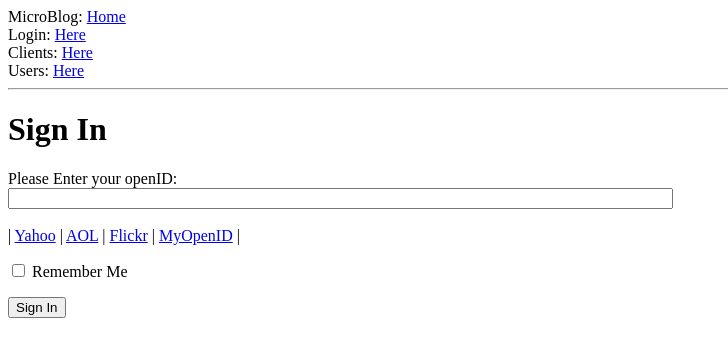
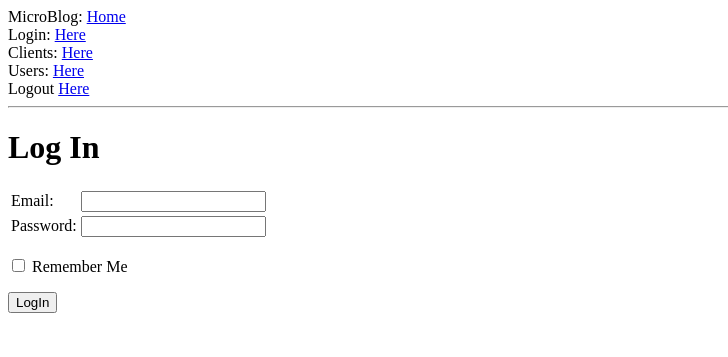
Before and after one commit to rpp114/sbt_notes, a Flask app: page /login in a window 1280 px wide. Shown: the top 357 px of the page, without its empty margins (0-728 px from the left). Run offline with Flask 2, Linux system fonts and the light colour scheme; parts of the project's set-up code (start-up, migrations or seed data) failed here and were passed over.

Commit message:
created signup and login.  Need to filter clients by logged in Therapist.

```diff
--- a/app/forms.py
+++ b/app/forms.py
@@ -1,21 +1,24 @@
 from flask_wtf import FlaskForm
-from wtforms import StringField, BooleanField, IntegerField, SelectField, RadioField, SelectMultipleField, widgets, PasswordField
-from wtforms.validators import DataRequired, InputRequired, EqualTo
+from wtforms import StringField, BooleanField, IntegerField, SelectField, RadioField, SelectMultipleField, widgets, PasswordField, SubmitField
+from wtforms.validators import DataRequired, InputRequired, EqualTo, Email
 from wtforms.fields.html5 import DateField
 # from models import
 
 class LoginForm(FlaskForm):
-  openid = StringField('openid', validators=[DataRequired()])
+  email = StringField('email', validators=[DataRequired(), Email()])
+  password = PasswordField('password', validators=[DataRequired()])
   remember_me = BooleanField('remember_me', default=False)
+  submit = SubmitField('Sign In')
+
+class PasswordChangeForm(FlaskForm):
+  old_password = PasswordField('old_password', validators=[DataRequired()])
+  new_password = PasswordField('new_password', validators=[DataRequired(), EqualTo('confirm', message='Come On Man!  Make them Match!')])
+  confirm = PasswordField('confirm')
 
 class UserInfoForm(FlaskForm):
-  first_name = StringField('first_name', validators=[DataRequired()])
-  last_name = StringField('last_name', validators=[DataRequired()])
-  # nickname = StringField('nickname', validators=[DataRequired()])
+  first_name = StringField('first_name', validators=[DataRequired()], default='First Name')
+  last_name = StringField('last_name', validators=[DataRequired()], default='Last Name')
   email = StringField('email', validators=[DataRequired()])
-  # password = PasswordField('password', validators=[DataRequired(),
-  #                                                 EqualTo('confirm', message='Passwords must Match!')])
-  confirm = PasswordField('confirm')
   calendar_access = BooleanField('cal_access', default=False)
 
 class ClientInfoForm(FlaskForm):
--- a/app/models.py
+++ b/app/models.py
@@ -1,5 +1,6 @@
 from app import db
-from flask_security import UserMixin, RoleMixin
+# from flask_security import UserMixin, RoleMixin  # Use for Roles later on.
+from flask_login import UserMixin
 import datetime
 from sqlalchemy.sql import func
 
@@ -34,7 +35,7 @@ class Post(db.Model):
     def __repr__(self):
         return '<post %r>' % (self.body)
 
-class Role(db.Model, RoleMixin):
+class Role(db.Model): #, RoleMixin):
     id = db.Column(db.INTEGER, primary_key=True)
     name = db.Column(db.VARCHAR(55), unique=True)
     description = db.Column(db.VARCHAR(256))
--- a/app/templates/base.html
+++ b/app/templates/base.html
@@ -11,6 +11,7 @@
     <div>Login: <a href="/login">Here</a></div>
     <div>Clients: <a href="/clients">Here</a></div>
     <div>Users: <a href="/users">Here</a></a></div>
+    <div>Logout <a href="/logout">Here</a></a></div>
     <hr />
     {% with messages = get_flashed_messages() %}
       {% if messages %}
--- a/app/templates/login.html
+++ b/app/templates/login.html
@@ -3,35 +3,18 @@
 {% extends 'base.html' %}
 
 {% block content %}
-<script type="text/javascript">
-  function set_openid(openid, pr) {
-    u = openid.search('<username>')
-    if (u != -1) {
-      user = prompt("Enter your " + pr + " username:")
-      openid = openid.substr(0,u) + user
-    }
-    form = document.forms['login']
-    form.elements['openid'].value = openid
-  }
-</script>
-  <h1>Sign In</h1>
-  <form action="" method="post" name="login">
+  <h1>Log In</h1>
+  <form action="/login" method="post">
     {{ form.hidden_tag() }}
-    <p>
-      Please Enter your openID:<br />
-      {{ form.openid(size=80) }}<br />
-      {% for error in form.openid.errors %}
-        <span style="color:red;">[{{ error }}]</span>
-        {% endfor %}<br />
-        | {% for pr in providers %}
-        <a href="javascript:set_openid('{{pr.url}}', '{{pr.name}}');">{{pr.name}}</a> |
-        {% endfor %}
-    </p>
+    <table>
+      <tr><td>Email: </td><td>{{ form.email(size=20) }}</td></tr>
+      <tr><td>Password: </td><td>{{ form.password(size=20) }}</td></tr>
+    </table>
     <p>
       {{ form.remember_me }} Remember Me
     </p>
     <p>
-      <input type="submit" value="Sign In" />
+      <input type="submit" value="LogIn" />
     </p>
   </form>
 
--- a/app/views.py
+++ b/app/views.py
@@ -1,12 +1,16 @@
 from flask import render_template, flash, redirect, jsonify, request, g, session, url_for
-from app import app, models, db, oauth_credentials
-from .forms import LoginForm, ClientInfoForm, NewEvalForm, ClientNoteForm, ClientAuthForm, UserInfoForm
-from flask_security import login_required
+from app import app, models, db, oauth_credentials, login_manager
+from .forms import LoginForm, ClientInfoForm, NewEvalForm, ClientNoteForm, ClientAuthForm, UserInfoForm, LoginForm, PasswordChangeForm
+from flask_login import login_required, login_user, logout_user
 from sqlalchemy import and_
 import json, datetime, httplib2, json
 from apiclient import discovery
 from oauth2client import client
 
+
+"""
+Pages pertaining to SignUps and LogIns
+"""
 
 @app.route('/')
 @app.route('/index')
@@ -27,22 +31,84 @@ def index():
 							user=user,
 							posts = posts)
 
-"""
-Pages pertaining to Users
-"""
+@login_manager.user_loader
+def load_user(id):
+	return models.User.query.get(id)
+
+@app.route('/logout')
+@login_required
+def logout():
+	logout_user()
+	return redirect(url_for('index'))
+
+# @app.route('/password')
+# @login_required
+# def password_change():
+# 	user_id = request.args.get('user_id')
+#
+# 	form = PasswordChangeForm()
+#
+#
+
+
+@app.route('/secret')
+@login_required
+def secret():
+	return 'You have found my secret place!!'
+
+@app.route('/signup', methods=['GET', 'POST'])
+def signup():
+	form = LoginForm()
+
+	if request.method == 'GET':
+		return render_template('signup.html', form=form)
+	elif request.method == 'POST':
+		if form.validate_on_submit():
+			print(form.data)
+
+			if models.User.query.filter_by(email=form.email.data).first():
+				return "Email already exists"
+			else:
+				new_user = models.User(email=form.email.data, password=form.password.data)
+				db.session.add(new_user)
+				db.session.commit()
+
+				login_user(new_user, remember=form.remember_me.data)
+
+				# drop User on User page to see if they are a therapist
+
+				return redirect(url_for('user_profile', user_id=new_user.id))
+	else:
+		return 'Form didn\'t Validate'
+
+
 
 @app.route('/login', methods=['GET', 'POST'])
 def login():
 	form = LoginForm()
-	if form.validate_on_submit():
-		print(form.data)
-		flash('Login requested for OpenId="%s", remember_me=%s' % (form.openid.data, str(form.remember_me.data)))
-		return redirect('/index')
-	return render_template('login.html',
-							title='Sign In',
-							form=form,
-							providers=app.config['OPENID_PROVIDERS'])
 
+	if request.method == 'GET':
+		return render_template('login.html',
+								form=form)
+	elif request.method == 'POST':
+		if form.validate_on_submit():
+			print(form.data)
+			user = models.User.query.filter_by(email=form.email.data).first()
+			if user:
+				if user.password == form.password.data:
+					login_user(user, remember=form.remember_me.data)
+					return redirect(url_for('index'))
+				else:
+					return redirect(url_for('login'))
+			else:
+				return redirect(url_for('signup'))
+	else:
+		return 'Form didn\'t Validate'
+
+
+"""
+Pages pertaining to Users
+"""
 
 @app.route('/users')
 def users_page():
@@ -77,10 +143,8 @@ def user_profile():
 		user.first_name = form.first_name.data
 		user.last_name = form.last_name.data
 		user.email = form.email.data
-		user.password = form.password.data
 		user.calendar_access = form.calendar_access.data
 		db.session.add(user)
-		db.session.commit()
 		if user.calendar_access:
 			if models.Therapist.query.filter_by(user_id=user.id).first() != None:
 				therapist = models.Therapist.query.filter_by(user_id=user.id).first()
@@ -89,11 +153,11 @@ def user_profile():
 				therapist = models.Therapist()
 				therapist.user_id = user.id
 				db.session.add(therapist)
-			db.session.commit()
 		else:
 			therapist = models.Therapist.query.filter_by(user_id=user.id).first()
-			therapist.status = 'inactive'
-			db.session.commit()
+			if therapist:
+				therapist.status = 'inactive'
+		db.session.commit()
 
 		if user.calendar_access and user.calendar_credentials == None:
 			session['oauth_user_id'] = user.id
```
Also changed, not shown: app/__init__.py (+6 -3 lines), app/oauth.py (+4 -4 lines).
